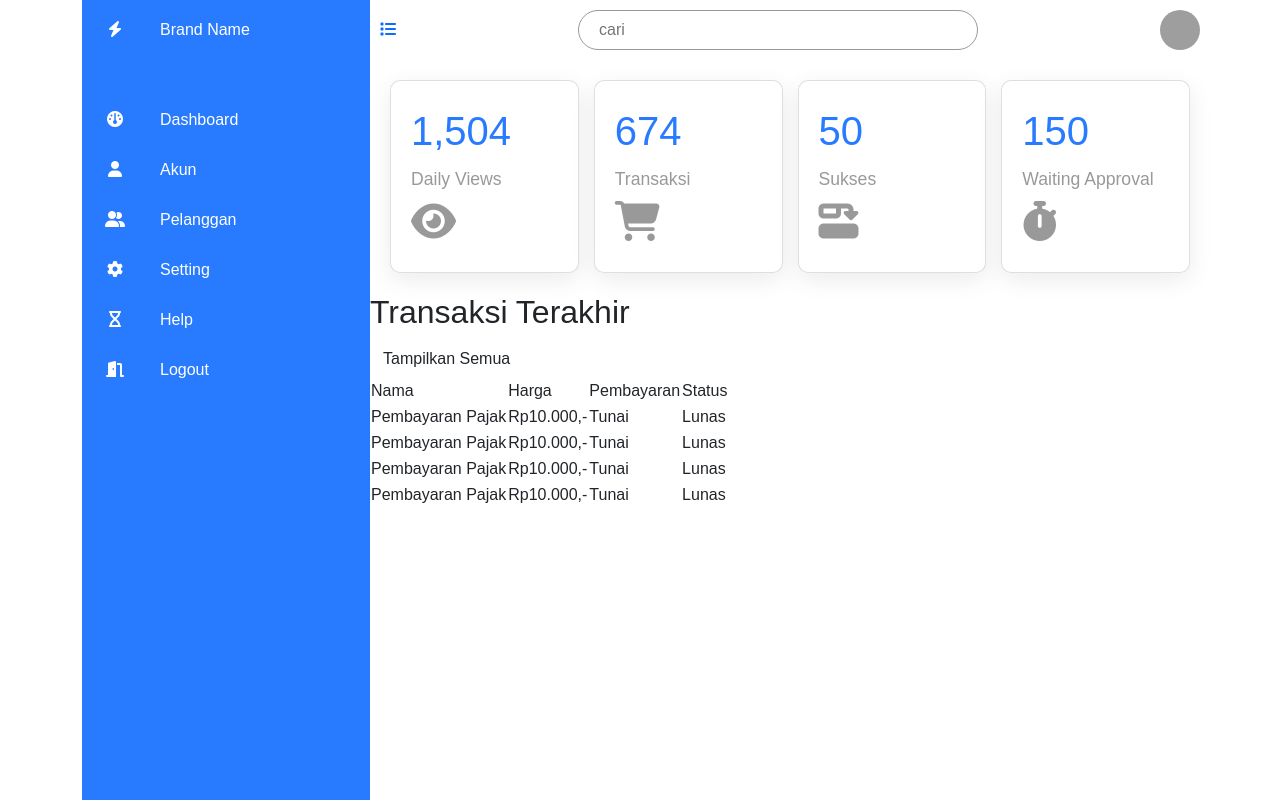
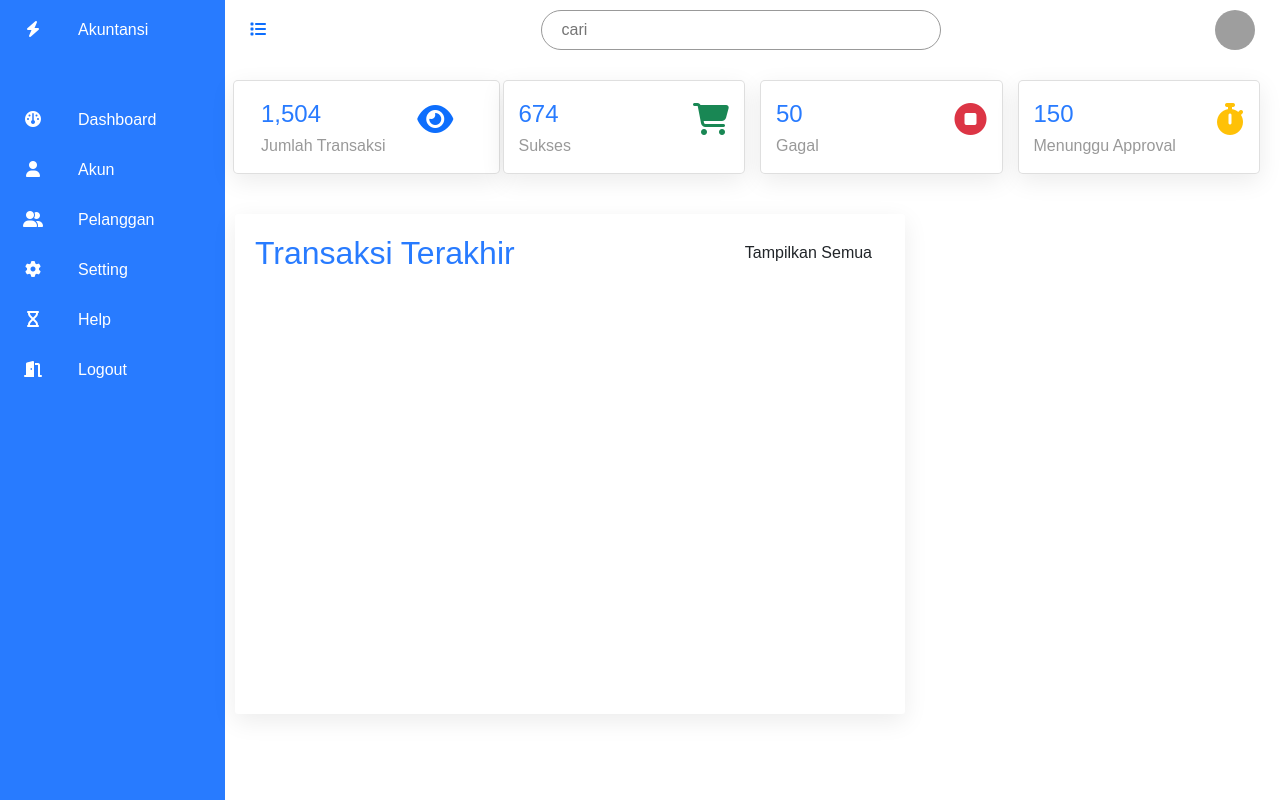
Before and after one commit to devbianberkah/accounting-web, a Vue app: page /home in a window 1280 px wide. Built offline with nearby package versions, Linux system fonts and the light colour scheme; grey boxes are pictures that could not be loaded.

Commit message:
polishing

```diff
--- a/src/style.css
+++ b/src/style.css
@@ -1,5 +1,5 @@
 #app {
-    font-family: 'Poppins', sans-serif;
+   font-family: 'Poppins', sans-serif;
    margin: 0;
    padding:0;
    box-sizing: border-box;
@@ -28,7 +28,7 @@
   .navigation
   {
     position: fixed;
-    width: 300px;
+    width: 250px;
     height: 100%;
     background-color: var(--blue);
     border-left : 3px solid var(--blue);
@@ -46,7 +46,7 @@
     top: 0;
     left: 0;
     padding: 5px;
-    width: 102%;
+    width: 100%;
   }
 
   .navigation ul li
@@ -114,7 +114,7 @@
     height: 50px;
     border-radius: 50%;
     /* background-color: red; */
-    box-shadow: 35px 35px 0 10px var(--white);
+    /* box-shadow: 35px 35px 0 10px var(--white); */
     pointer-events: none;
   }
   .navigation ul li:hover a::after,
@@ -128,7 +128,7 @@
     height: 50px;
     border-radius: 50%;
     /* background-color: red; */
-    box-shadow: 35px -35px 0 10px var(--white);
+    /* box-shadow: 35px -35px 0 10px var(--white); */
     pointer-events: none;
   }
 
@@ -136,8 +136,8 @@
   .main
   {
     position: absolute;
-    width: calc(100% - 300px);
-    left : 300px;
+    width: calc(100% - 225px);
+    left : 225px;
     min-height: 100vh;
     background-color: var(--white);
     transition: 0.5s;
@@ -154,17 +154,17 @@
     display: flex;
     justify-content: space-between;
     align-items: center;
-    padding: 0 10px;
+    padding: 0 25px;
   }
 
   .toggle {
     position: relative;
     /* top: 0px; */
-    width: 60px;
-    height: 60px;
+    width: 75px;
+    height: 75px;
     justify-content: center;
     align-items: center;
-    font-size: 2.5em;
+    font-size: 3em;
     cursor: pointer;
   }
 
@@ -221,9 +221,10 @@
   {
     position: relative;
     background-color: var(--white);
-    padding:20px;
-    border-radius: 10px;
+    padding:15px;
+    border-radius: 5px;
     display: flex;
+    flex-direction: row;
     justify-content: space-between;
     box-shadow: 0 7px 25px rgba(0, 0, 0, 0.08);
     }
@@ -231,19 +232,19 @@
   .cardBox .card .numbers
   {
     position: relative;
-    font-weight: 500;
-    font-size: 2.5em;
+    font-weight: 300;
+    font-size: 1.5em;
     color: var(--blue)
   }
   .cardBox .card .cardName
   {
     color: var(--black2);
-    font-size: 1.1em;
-    margin-top: 5px;
+    font-size:1em;
+    margin-top: 2px;
   }
   .cardBox .card .iconBx
   {
-    font-size: 2.5em;
+    font-size: 2em;
     color: var(--black2)
   }
   .cardBox .card:hover
@@ -256,5 +257,36 @@
   {
      color: var(--white);
   }
+  .details
+  {
+    position: relative;
+    width: 100%;
+    padding:10px;
+    display: grid;
+    grid-template-columns: 2fr 1fr;
+    grid-gap: 30px;
+    margin-top:10px;
+  }
+  .details .recentOrders
+  {
+    position: relative;
+    display: grid;
+    min-height: 500px;
+    background-color: var(--white);
+    padding: 20px;
+    box-shadow: 0 7px 25px rgba(0, 0, 0, 0.08);
+    border-radius: 3px;
+  }
+  .cardHeader
+  {
+    display: flex;
+    justify-content: space-between;
+    align-items: flex-start;
+  }
+  .cardHeader h2
+  {
+    font-weight: 500;
+    color: var(--blue)
+  }
 
   @import url('https://fonts.googleapis.com/css2?family=Poppins:wght@100;200;400&display=swap');
--- a/src/views/Home.vue
+++ b/src/views/Home.vue
@@ -1,11 +1,11 @@
 <template>
-    <div class="container">
+    <div class="">
         <div class="navigation" :class="{active:navActive}">
             <ul>
                 <li>
                     <a href="#">
                         <span class="icon"><i class="fa fa-bolt"></i></span>
-                        <span class="title">Brand Name</span>
+                        <span class="title">Akuntansi</span>
                     </a>
                 </li>
                 <li @mouseenter="addClass"
@@ -71,40 +71,40 @@
                 </div>
             </div>
             <div class="cardBox">
-                <div class="card">
-                    <div>
+                <div class="row card">
+                    <div class="col-md-8">
                         <div class="numbers">1,504</div>
-                        <div class="cardName">Daily Views</div>
+                        <div class="cardName">Jumlah Transaksi</div>
                     </div>
-                    <div class="iconBx">
-                        <i class="fa fa-eye"></i>
+                    <div class="iconBx col-md-4">
+                        <i class="fa fa-eye text-primary"></i>
                     </div>
                 </div>
                 <div class="card">
                     <div>
                         <div class="numbers">674</div>
-                        <div class="cardName">Transaksi</div>
+                        <div class="cardName">Sukses</div>
                     </div>
                     <div class="iconBx">
-                        <i class="fa fa-cart-shopping"></i>
+                        <i class="fa fa-cart-shopping text-success"></i>
                     </div>
                 </div>
                 <div class="card">
                     <div>
                         <div class="numbers">50</div>
-                        <div class="cardName">Sukses</div>
+                        <div class="cardName">Gagal</div>
                     </div>
                     <div class="iconBx">
-                        <i class="fa fa-diagram-successor"></i>
+                        <i class="fa fa-stop-circle text-danger"></i>
                     </div>
                 </div>
                 <div class="card">
                     <div>
                         <div class="numbers">150</div>
-                        <div class="cardName">Waiting Approval</div>
+                        <div class="cardName">Menunggu Approval</div>
                     </div>
                     <div class="iconBx">
-                        <i class="fa fa-stopwatch"></i>
+                        <i class="fa fa-stopwatch text-warning"></i>
                     </div>
                 </div>
             </div>
@@ -117,42 +117,7 @@
                         </h2>
                         <a href="#" class="btn">Tampilkan Semua</a>
                     </div>
-                    <table>
-                        <thead>
-                            <tr>
-                                <td>Nama</td>
-                                <td>Harga</td>
-                                <td>Pembayaran</td>
-                                <td>Status</td>
-                            </tr>
-                        </thead>
-                        <tbody>
-                            <tr>
-                                <td>Pembayaran Pajak</td>
-                                <td>Rp10.000,-</td>
-                                <td>Tunai</td>
-                                <td>Lunas</td>
-                            </tr>
-                            <tr>
-                                <td>Pembayaran Pajak</td>
-                                <td>Rp10.000,-</td>
-                                <td>Tunai</td>
-                                <td>Lunas</td>
-                            </tr>
-                            <tr>
-                                <td>Pembayaran Pajak</td>
-                                <td>Rp10.000,-</td>
-                                <td>Tunai</td>
-                                <td>Lunas</td>
-                            </tr>
-                            <tr>
-                                <td>Pembayaran Pajak</td>
-                                <td>Rp10.000,-</td>
-                                <td>Tunai</td>
-                                <td>Lunas</td>
-                            </tr>
-                        </tbody>
-                    </table>
+
                 </div>
             </div>
         </div>
```
